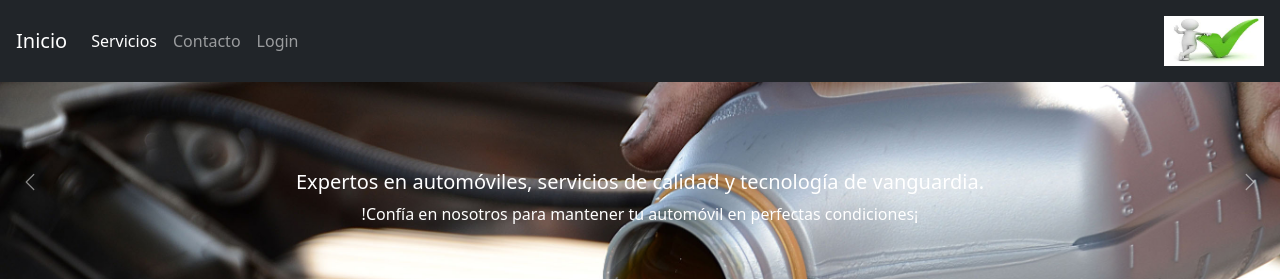
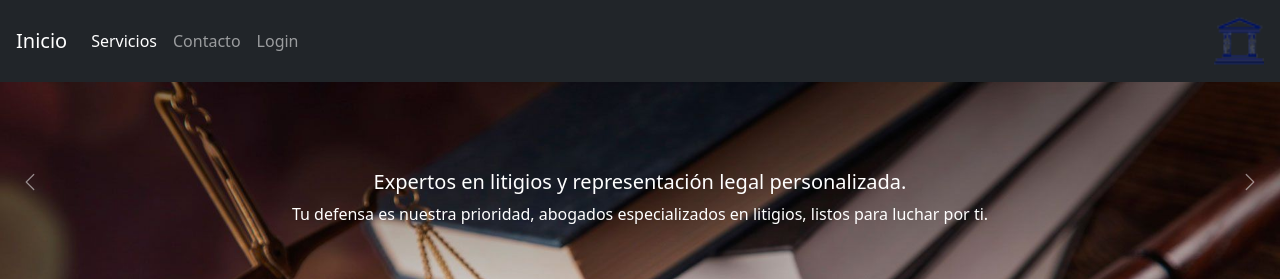
Before and after one commit to adalbarran/ProyectoDJS, a Django app: page /CasoAbogados/ in a window 1280 px wide. Shown: the top 279 px of the page. Run offline with Django 4.2, Linux system fonts and the light colour scheme; parts of the project's set-up code (start-up, migrations or seed data) failed here and were passed over; some libraries are stand-ins or nearby versions.

Commit message:
SegundaVersion

```diff
--- a/ProyectoDJS/CasoAbogados/templates/CasoAbogados/index.html
+++ b/ProyectoDJS/CasoAbogados/templates/CasoAbogados/index.html
@@ -65,7 +65,7 @@
         {% endif %}
       </ul>
       <span class="navbar-text">
-        <img src="{% static 'img/imgcaso/vistobueno.jpg' %}" alt="FastCar Logo" width="100" height="50">
+        <img src="{% static 'img/imgcaso/logoabogados.png' %}" alt="FastCar Logo" width="50" height="50">
       </span>
     </div>
   </nav>
@@ -85,30 +85,30 @@
     </ol> -->
     <div class="carousel-inner">
       <div class="carousel-item active" style="height: 200px;">
-        <img class="d-block w-100" src="{% static 'img/imgcaso/cambio-aceite-coche.jpg' %}" alt="First slide" style="width: 100%; height: auto; object-fit: contain">
+        <img class="d-block w-100" src="{% static 'img/imgcaso/abogadoimagencarrusel.jpg' %}" alt="First slide" style="width: 100%; height: auto; object-fit: contain">
 
         <div class="carousel-caption d-none d-md-block">
-          <h5>Expertos en automóviles, servicios de calidad y tecnología de vanguardia.</h5>
-          <p>!Confía en nosotros para mantener tu automóvil en perfectas condiciones¡</p>
+          <h5>Expertos en litigios y representación legal personalizada.</h5>
+          <p>Tu defensa es nuestra prioridad, abogados especializados en litigios, listos para luchar por ti.</p>
         </div>
 
       </div>
       <div class="carousel-item" style="height: 200px;">
-        <img class="d-block w-100" src="{% static 'img/imgcaso/neumaticos-cambio.jpg' %}" alt="Second slide" style="width: 100%; height: auto; object-fit: contain">
+        <img class="d-block w-100" src="{% static 'img/imgcaso/XOAAYNBLHVCJ5FIT3EOER3HXF4.jpg' %}" alt="Second slide" style="width: 100%; height: auto; object-fit: contain">
 
         <div class="carousel-caption d-none d-md-block">
-          <h5>#TallerMecanicoInnovador #CalidadGarantizada.</h5>
-          <p>Somo una empresa emergente en el mundo automotriz</p>
+          <h5>Protegiendo tus intereses y guiándote en decisiones legales</h5>
+          <p>Nuestros expertos legales te brindan asesoramiento estratégico y objetivo.</p>
         </div>
 
 
       </div>
       <div class="carousel-item" style="height: 200px;">
-        <img class="d-block w-100" src="{% static 'img/imgcaso/reparar-motores.jpg' %}" alt="Third slide" style="width: 100%; height: auto; object-fit: contain">
+        <img class="d-block w-100" src="{% static 'img/imgcaso/72745.jpg' %}" alt="Third slide" style="width: 100%; height: auto; object-fit: contain">
 
         <div class="carousel-caption d-none d-md-block">
-          <h5>Especialidad junto con profesionalismo.</h5>
-          <p>Nos destacamos por el trabajo profesional realizado</p>
+          <h5>Mediación, negociación y alternativas de resolución de disputas.</h5>
+          <p> Nuestros abogados te brindan opciones efectivas y eficientes para resolver conflictos.</p>
         </div>
       </div>
     </div>
@@ -147,7 +147,7 @@
 
 
 
-<section style="background-color: rgb(0, 0, 0); background-image: url(https://static.wixstatic.com/media/f109259399cc4040a3b1aca1830b8041.jpg/v1/fill/w_1903,h_1199,al_c,q_90,usm_0.66_1.00_0.01,enc_auto/f109259399cc4040a3b1aca1830b8041.jpg);background-repeat:no-repeat;
+<section style="background-color: rgb(0, 0, 0); background-image: url(https://www.pjud.cl/img/corte_suprema/fotogrande_5_6050000.jpg);background-repeat:no-repeat;
 background-size: cover;
   background-repeat:no-repeat;
   background-position: center center;
@@ -162,28 +162,28 @@ background-size: cover;
      <div class="row" >
        <div class="col-md-4" style="margin-top: 50px;">
          <div class="card mb-3" style="width: 100%; background-color: rgba(0, 0, 0, 0.76); color: white;">
-           <img src="{% static 'img/imgcaso/imagescolumna.png' %}" class="card-img-top" alt="Imagen de la tarjeta 1" style="width: 190px;">
+           <img src="{% static 'img/imgcaso/abogadopng.png' %}" class="card-img-top" alt="Imagen de la tarjeta 1" style="width: 145px;">
            <div class="card-body">
-             <h5 class="card-title" style="text-shadow: black 0.1em 0.1em 0.2em">Reparaciones certificadas</h5>
-             <p class="card-text">Nuestro equipo de expertos mecánicos certificados está capacitado para realizar reparaciones de manera precisa y eficiente, brindándote la tranquilidad de que tu vehículo está en las mejores manos.</p>
+             <h5 class="card-title" style="text-shadow: black 0.1em 0.1em 0.2em">Especialistas en derecho penal y civil.</h5>
+             <p class="card-text">Nuestro equipo de abogados comprometidos y con amplia experiencia está listo para brindarte la representación legal que necesitas.</p>
            </div>
          </div>
        </div>
        <div class="col-md-4" style="margin-top: 50px;">
          <div class="card mb-3" style="width: 100%; background-color: rgba(0, 0, 0, 0.76); color: white;" >
-           <img src="{% static 'img/imgcaso/logocard.png' %}" class="card-img-top" alt="Imagen de la tarjeta 2" style="width: 100px; ">
+           <img src="{% static 'img/imgcaso/imagenabogadopng.jpg' %}" class="card-img-top" alt="Imagen de la tarjeta 2" style="width: 100px; ">
            <div class="card-body">
-             <h5 class="card-title" style="text-shadow: black 0.1em 0.1em 0.2em">Seguridad en los servicios</h5>
-             <p class="card-text">La seguridad es nuestra máxima prioridad en nuestro taller mecánico. Nos dedicamos a proporcionar servicios confiables y seguros para mantener tu vehículo en óptimas condiciones y brindarte tranquilidad en la carretera.</p>
+             <h5 class="card-title" style="text-shadow: black 0.1em 0.1em 0.2em">Abogados de Confianza</h5>
+             <p class="card-text">Nuestra firma se destaca por su ética, profesionalismo y resultados. Ofrecemos servicios legales integrales en áreas como derecho laboral, familiar y mercantil.</p>
            </div>
          </div>
        </div>
        <div class="col-md-4" style="margin-top: 50px;">
          <div class="card mb-3" style="width: 100%; background-color: rgba(0, 0, 0, 0.76); color: white;">
-           <img src="{% static 'img/imgcaso/logoeconomico.png' %}" class="card-img-top" alt="Imagen de la tarjeta 3" style="width:80px; ">
+           <img src="{% static 'img/imgcaso/abogadoimagenpng.png' %}" class="card-img-top" alt="Imagen de la tarjeta 3" style="width:150px; ">
            <div class="card-body">
-             <h5 class="card-title" style="text-shadow: black 0.1em 0.1em 0.2em">Servicios económicos</h5>
-             <p class="card-text">Nuestro taller mecánico ofrece una amplia gama de servicios económicos para satisfacer todas tus necesidades automotrices. Nos especializamos en brindar soluciones asequibles y confiables para mantener tu vehículo en excelente estado sin comprometer tu bolsillo.</p>
+             <h5 class="card-title" style="text-shadow: black 0.1em 0.1em 0.2em">Consultas Legales Economicas</h5>
+             <p class="card-text">Te ofrecemos consultas legales economicas y de calidad. Confía en nuestros abogados completamente capacitados para proteger tus derechos.</p>
 
            </div>
          </div>
@@ -201,21 +201,21 @@ background-size: cover;
         <div class="carousel-item active">
           <div class="card mx-auto" style="width: 200px; border: 1px solid; padding: 10px; box-shadow: 5px 10px 8px #888888;">
             <div class="card-body">
-              En FastCar, nos enorgullece ofrecerte un servicio rápido y eficiente sin comprometer la calidad.
+              Nuestro bufete de abogados emergente te brinda asesoramiento especializado y resultados sólidos.
             </div>
           </div>
         </div>
         <div class="carousel-item">
           <div class="card mx-auto" style="width: 200px; border: 1px solid; padding: 10px; box-shadow: 5px 10px 8px #888888;">
             <div class="card-body">
-              Nuestra amplia gama de servicios abarca desde cambios de aceite y reparaciones de motor.
+              Abogados emergentes comprometidos en proteger tus derechos y resolver tus problemas legales.
             </div>
           </div>
         </div>
         <div class="carousel-item">
           <div class="card mx-auto" style="width: 200px; border: 1px solid; padding: 10px; box-shadow: 5px 10px 8px #888888;">
             <div class="card-body">
-              Visítanos en FastCar y experimenta la diferencia de un taller mecánico que se preocupa por ti y tu vehículo!
+              Somos el bufete de abogados emergente que se adapta a tus necesidades actuales.
             </div>
           </div>
         </div>
@@ -226,23 +226,39 @@ background-size: cover;
 
 
   </section>
+
+
+  <section>
+
+    <div class="card mx-auto" style="width: 400px; border: 1px solid; padding: 10px; box-shadow: 5px 10px 8px #888888; margin-top: 100px;">
+      <div class="card-body" style="text-align: center;">
+        Ofrecemos variedad de servicios para el cliente.
+      </div>
+    </div>
+
+  </section>
+
+
+
+
+
  <section>
   <div class="d-flex justify-content-center align-items-center" style="height: 100vh;">
     <div class="d-flex align-items-center" style="height: auto; margin-top: 10px; margin-left: 10px; margin-right: 50px;">
-      <img src="{% static 'img/imgcaso/de656ddbeb76cfd30b86a656e778ee08.jpg' %}" alt="Girl in a jacket" style="width: 200px; height: 700px; object-fit: cover;" onmouseover="zoomIn(this)" onmouseout="zoomOut(this)">
+      <img src="{% static 'img/imgcaso/negocios-para-Abogados.jpg' %}" alt="Girl in a jacket" style="width: 200px; height: 700px; object-fit: cover;" onmouseover="zoomIn(this)" onmouseout="zoomOut(this)">
     </div>
     <div class="d-flex align-items-center" style="height: 100vh;">
       <div class="d-flex align-items-center" style="height: auto; margin-top: 10px; margin-left: 10px;">
-        <img src="{% static 'img/imgcaso/154835-abriendo_pronto_coche-coche-de_automviles_taller_de_reparacin_de-autos_usados-jenkins_wynne_ford_honda_lincoln-1080x2340.jpg' %}" alt="Girl in a jacket" style="width: 200px; height: 700px; object-fit: cover;" onmouseover="zoomIn(this)" onmouseout="zoomOut(this)">
+        <img src="{% static 'img/imgcaso/72910.jpg' %}" alt="Girl in a jacket" style="width: 200px; height: 700px; object-fit: cover;" onmouseover="zoomIn(this)" onmouseout="zoomOut(this)">
       </div>
       <div class="d-flex align-items-center" style="height: auto; margin-top: 10px; margin-left: 50px;">
-        <img src="{% static 'img/imgcaso/7e2148953987ce74723756b779932271.jpg' %}" alt="Girl in a jacket" style="width: 200px; height: 700px; object-fit: cover;" onmouseover="zoomIn(this)" onmouseout="zoomOut(this)">
+        <img src="{% static 'img/imgcaso/72900.jpg' %}" alt="Girl in a jacket" style="width: 200px; height: 700px; object-fit: cover;" onmouseover="zoomIn(this)" onmouseout="zoomOut(this)">
       </div>
       <div class="d-flex align-items-center" style="height: auto; margin-top: 10px; margin-left: 50px;">
-        <img src="{% static 'img/imgcaso/coche-blanco-garaje.jpg' %}" alt="Girl in a jacket" style="width: 200px; height: 700px; object-fit: cover;" onmouseover="zoomIn(this)" onmouseout="zoomOut(this)">
+        <img src="{% static 'img/imgcaso/72906.jpg' %}" alt="Girl in a jacket" style="width: 200px; height: 700px; object-fit: cover;" onmouseover="zoomIn(this)" onmouseout="zoomOut(this)">
       </div>
       <div class="d-flex align-items-center" style="height: auto; margin-top: 10px; margin-left: 50px;">
-        <img src="{% static 'img/imgcaso/Lamborghini_LP_610-4_Huracan_Grey_526754_1080x1920.jpg' %}" alt="Girl in a jacket" style="width: 200px; height: 700px; object-fit: cover;" onmouseover="zoomIn(this)" onmouseout="zoomOut(this)">
+        <img src="{% static 'img/imgcaso/72851.jpg' %}" alt="Girl in a jacket" style="width: 200px; height: 700px; object-fit: cover;" onmouseover="zoomIn(this)" onmouseout="zoomOut(this)">
       </div>
     </div>
   </div>
--- a/ProyectoDJS/ProyectoDJS/urls.py
+++ b/ProyectoDJS/ProyectoDJS/urls.py
@@ -17,6 +17,7 @@ Including another URLconf
 from django.contrib import admin
 from django.urls import path, include
 from django.conf.urls.static import static
+from django.conf import settings
 
 urlpatterns = [
     path('admin/', admin.site.urls),
```
Also changed, not shown: ProyectoDJS/CasoAbogados/static/img/imgcaso/72745.jpg (added), ProyectoDJS/CasoAbogados/static/img/imgcaso/72851.jpg (added), ProyectoDJS/CasoAbogados/static/img/imgcaso/72900.jpg (added), ProyectoDJS/CasoAbogados/static/img/imgcaso/72906.jpg (added), ProyectoDJS/CasoAbogados/static/img/imgcaso/72910.jpg (added), ProyectoDJS/CasoAbogados/static/img/imgcaso/XOAAYNBLHVCJ5FIT3EOER3HXF4.jpg (added), ProyectoDJS/CasoAbogados/static/img/imgcaso/abogadoimagencarrusel.jpg (added), ProyectoDJS/CasoAbogados/static/img/imgcaso/abogadoimagenpng.png (added), ProyectoDJS/CasoAbogados/static/img/imgcaso/abogadopng.png (added), ProyectoDJS/CasoAbogados/static/img/imgcaso/imagenabogadopng.jpg (added), ProyectoDJS/CasoAbogados/static/img/imgcaso/logoabogados.png (added), ProyectoDJS/CasoAbogados/static/img/imgcaso/negocios-para-Abogados.jpg (added).
